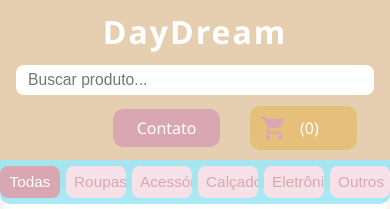
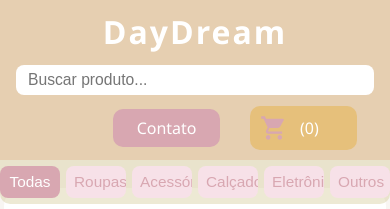
Before and after one commit to Mikael-Antony/DayDream, a plain HTML site: page index.html in a window 390 px wide. Shown: the top 209 px of the page. Drawn offline with nearby package versions, Linux system fonts and the light colour scheme.

Commit message:
Update media-mobile.css

```diff
--- a/css/media-mobile.css
+++ b/css/media-mobile.css
@@ -19,7 +19,7 @@
     max-width: 98vw;
   }
   #categorias-header {
-    background-color: #72dcef9d;
+    background-color: #d2c79264;
     gap: 6px;
     padding: 6px;
     min-height: 38px;
```
